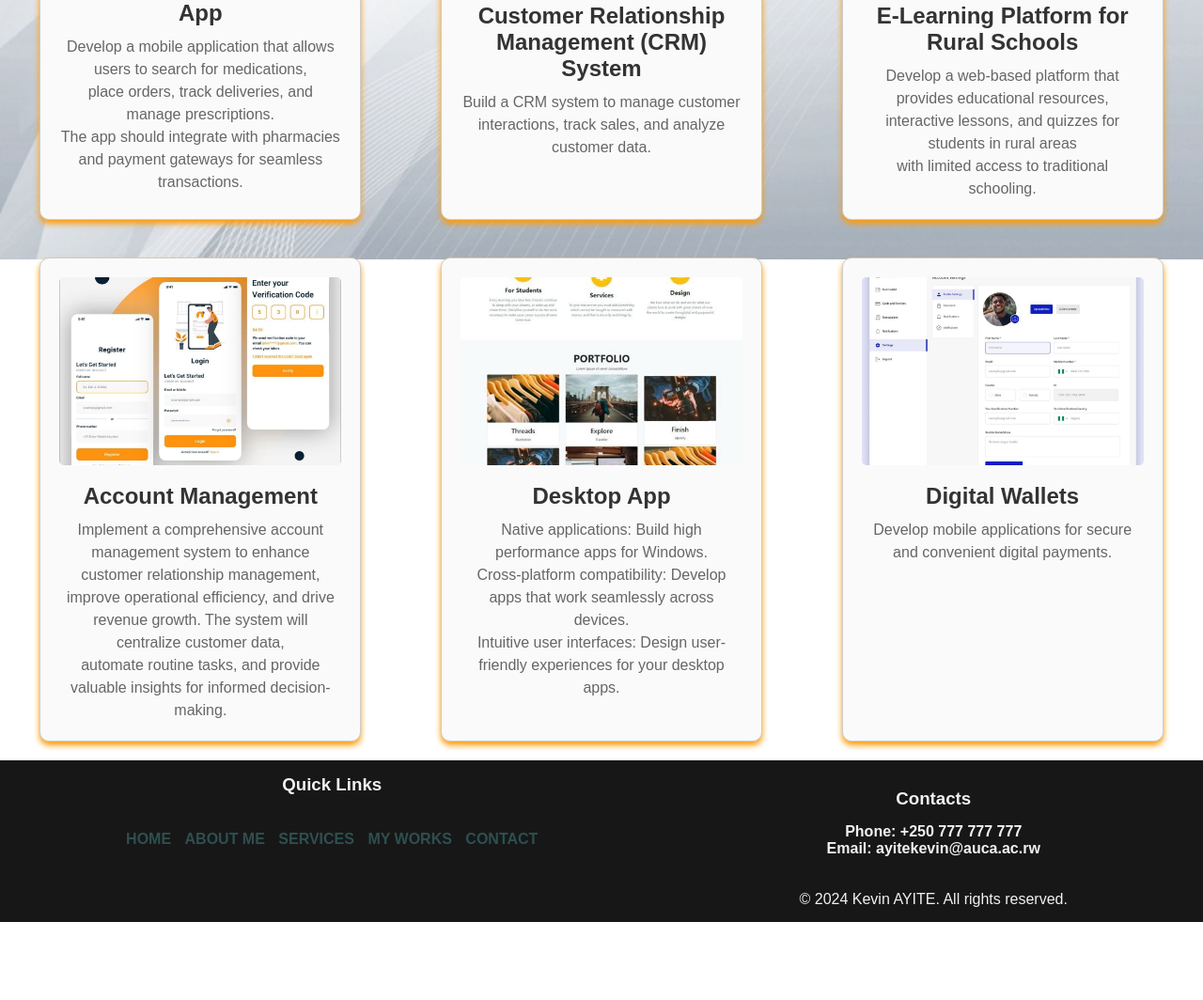
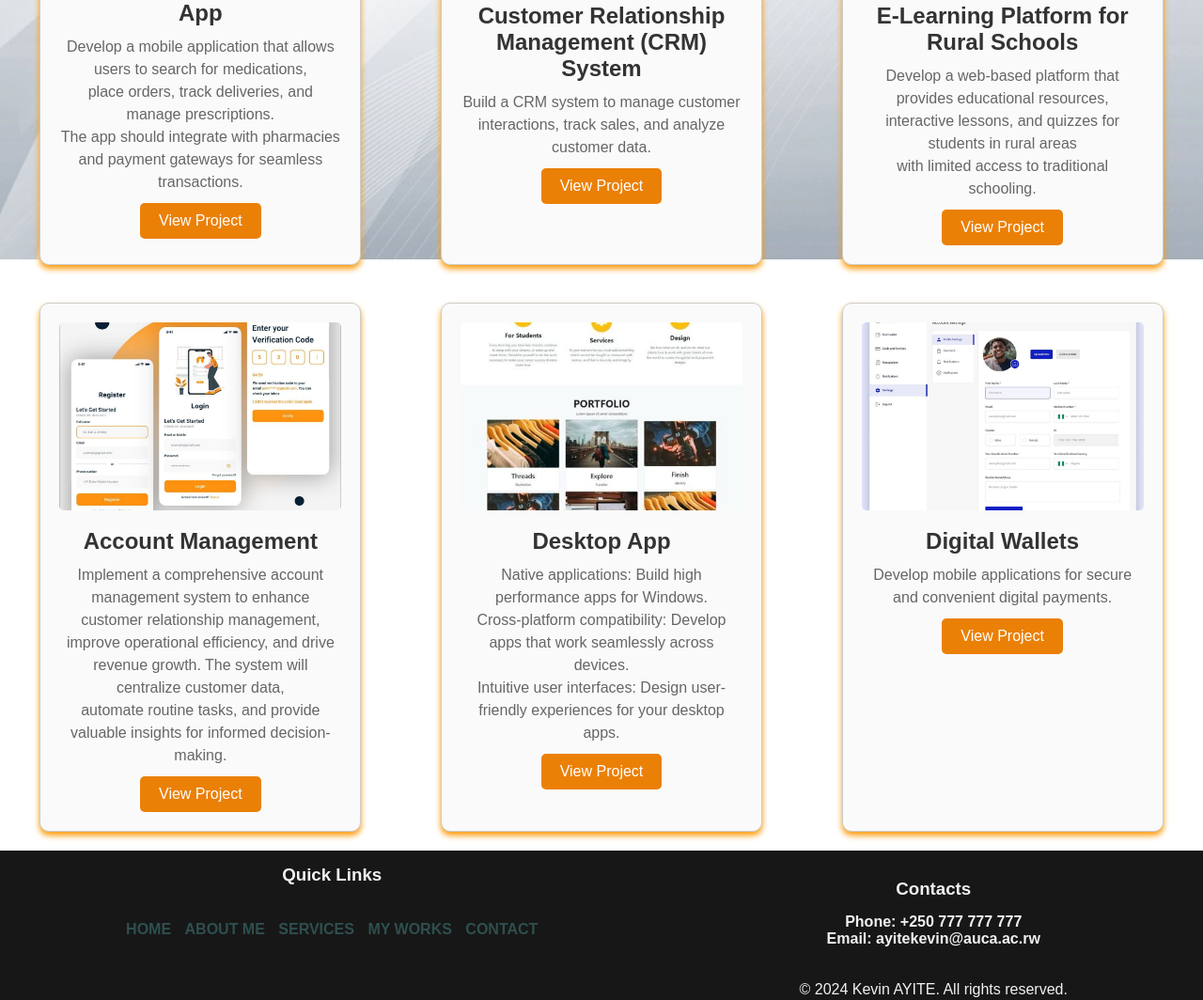
Before and after one commit to kevinayite/PortfolioProject, a plain HTML site: page myworks.html in a window 1280 px wide. Shown: the part 524-1588 px from the top of the page at 94% size. Before the commit the page ends 1505 px from the top, so only its background shows below. Drawn offline with Linux system fonts and the light colour scheme; files whose address does not match are found by name.

Commit message:
adding the link of one of my project

```diff
--- a/myworks.html
+++ b/myworks.html
@@ -33,12 +33,14 @@
                     <p>Develop a mobile application that allows users to search for medications,</p>
                     <p>place orders, track deliveries, and manage prescriptions.</p>
                     <p>The app should integrate with pharmacies and payment gateways for seamless transactions.</p>
+                    <a href="https://pharmacyapp.example.com" class="button">View Project</a>
                 </div>
                 <div class="works-card">
                     <img src="pictures/New folder/Project1.jpg" alt="Desktop App Icon">
                     <i class="fa-solid fa-computer"></i>
                     <h3>Customer Relationship Management (CRM) System</h3>
                     <p>Build a CRM system to manage customer interactions, track sales, and analyze customer data.</p>
+                    <a href="https://pharmacyapp.example.com" class="button">View Project</a>
 
                 </div>
                 <div class="works-card">
@@ -47,6 +49,7 @@
                     <p>Develop a web-based platform that provides educational resources,</p>
                     <p>interactive lessons, and quizzes for students in rural areas</p>
                     <p>with limited access to traditional schooling.</p>
+                    <a href="https://pharmacyapp.example.com" class="button">View Project</a>
                 </div>
 
 
@@ -62,6 +65,7 @@
                     <p>Implement a comprehensive account management system to enhance customer relationship management, </p>
                     <p>improve operational efficiency, and drive revenue growth. The system will centralize customer data, </p>
                     <p>automate routine tasks, and provide valuable insights for informed decision-making.</p>
+                    <a href="https://pharmacyapp.example.com" class="button">View Project</a>
                 </div>
                 <div class="works-card">
                     <img src="pictures/New folder/Project5.jpg" alt="Desktop App Icon">
@@ -70,11 +74,13 @@
                     <p>Native applications: Build high performance apps for Windows.</p>
                     <p>Cross-platform compatibility: Develop apps that work seamlessly across devices.</p>
                     <p>Intuitive user interfaces: Design user-friendly experiences for your desktop apps.</p>
+                    <a href="https://application-of-music.vercel.app/" class="button">View Project</a>
                 </div>
                 <div class="works-card">
                     <img src="pictures/New folder/Project6.jpg" alt="Web Development Icon">
                     <h3>Digital Wallets</h3>
                     <p>Develop mobile applications for secure and convenient digital payments.</p>
+                    <a href="https://application-of-music.vercel.app/" class="button">View Project</a>
 
                 </div>
 
--- a/style.css
+++ b/style.css
@@ -2,6 +2,25 @@
     margin: 0;
     padding: 0;
 }
+
+
+.button {
+    display: inline-block;
+    background-color: #eb8007;
+    color: #fff;
+    padding: 10px 20px;
+    text-align: center;
+    text-decoration: none;
+    border-radius: 5px;
+    transition: background-color 0.3s ease;
+    font-size: 1em;
+    margin-top: 10px;
+}
+
+.button:hover {
+    background-color: #d46a00;
+}
+
 
 .main {
     width: 100%;
```
